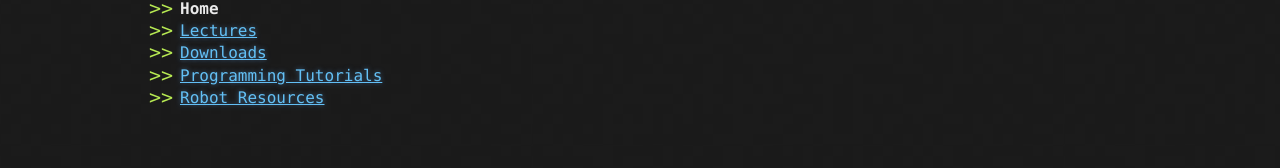
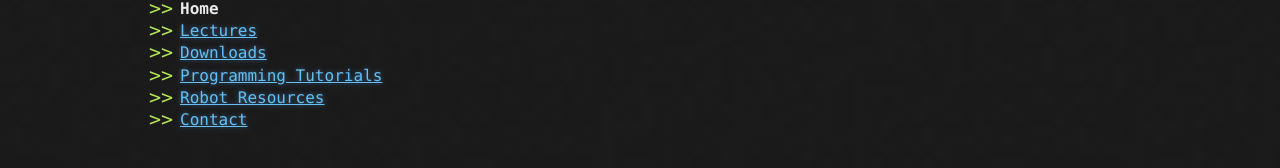
Before and after one commit to brandons209/workshop, a Jekyll site: the page built from index.md, in a window 1280 px wide. Shown: the part 387-555 px from the top of the page. Built offline with Jekyll 4.4.1, drawn with Linux system fonts in a browser that asks for light colours; our own code applies the rules of GitHub Pages for plain Markdown files.

Commit message:
fixed index not having contact link

```diff
--- a/index.md
+++ b/index.md
@@ -11,3 +11,4 @@ What are you looking for, traveler?
 * [Downloads](pages/Downloads.md)
 * [Programming Tutorials](pages/Programming_Tutorials.md)
 * [Robot Resources](pages/Robot_Resources.md)
+* [Contact](pages/Contact.md)
```
